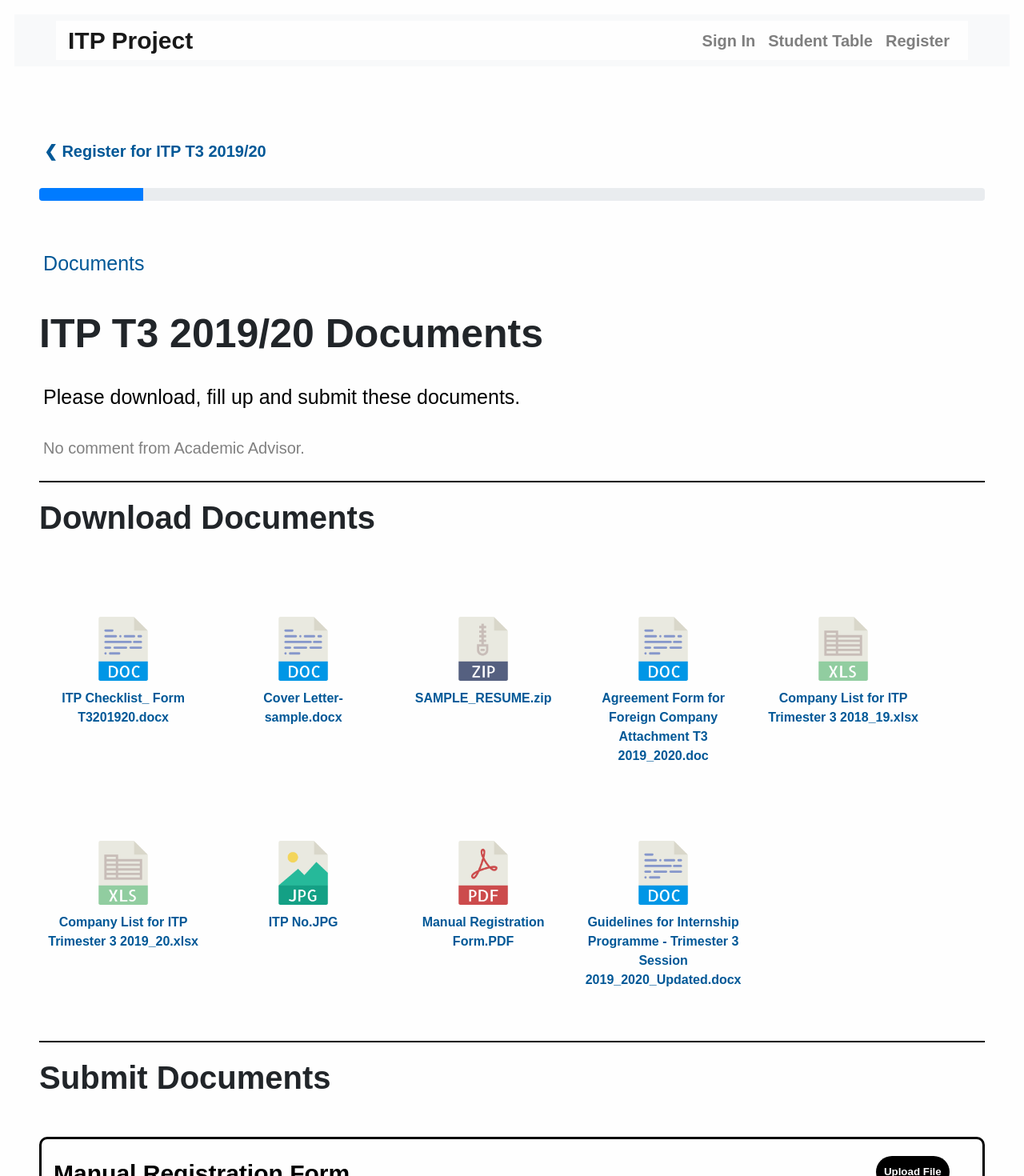
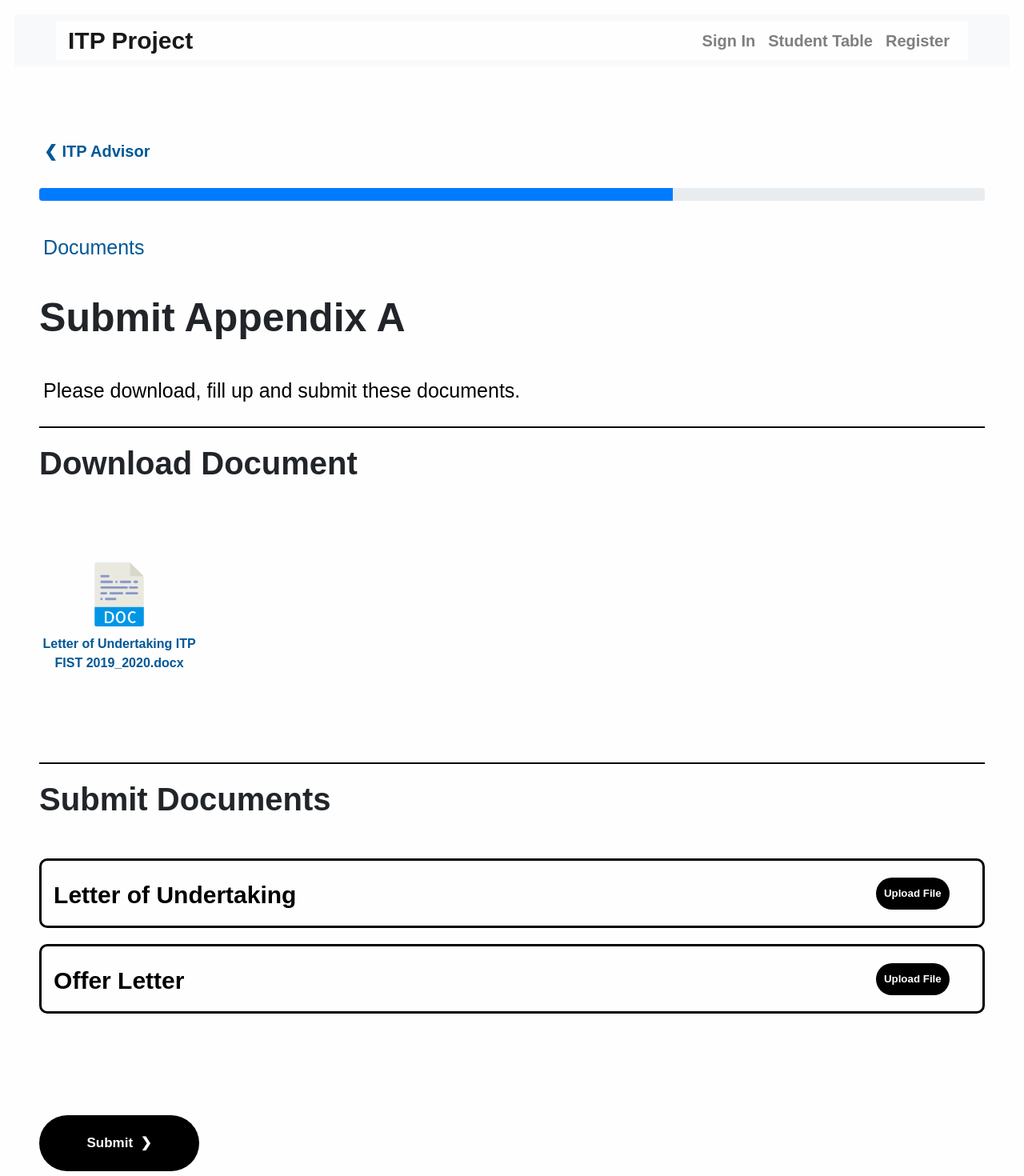
Before and after one commit to MikailBusst/itpproject, an Angular app in the folder angularcomponents/itpproject/: page / in a window 1280 px wide. Shown: the top 1470 px of the page at 80% size. Built offline with nearby package versions, Linux system fonts and the light colour scheme.

Commit message:
Added the submit_appendix_a component.

```diff
--- a/angularcomponents/itpproject/src/app/app.component.html
+++ b/angularcomponents/itpproject/src/app/app.component.html
@@ -1,6 +1,6 @@
 <html>
 
-<app-submit-documents></app-submit-documents>
+<app-submit-appendix-a></app-submit-appendix-a>
 
 <router-outlet></router-outlet>
 
--- a/angularcomponents/itpproject/src/app/app.module.ts
+++ b/angularcomponents/itpproject/src/app/app.module.ts
@@ -19,6 +19,7 @@ import { ResetPasswordComponent } from './reset-password/reset-password.componen
 import { ResubmitDocumentsComponent } from './resubmit-documents/resubmit-documents.component';
 import { SignupComponent } from './signup/signup.component';
 import { SubmitDocumentsComponent } from './submit-documents/submit-documents.component';
+import { SubmitAppendixAComponent } from './submit-appendix-a/submit-appendix-a.component';
 
 @NgModule({
   declarations: [
@@ -38,7 +39,8 @@ import { SubmitDocumentsComponent } from './submit-documents/submit-documents.co
     ResetPasswordComponent,
     ResubmitDocumentsComponent,
     SignupComponent,
-    SubmitDocumentsComponent
+    SubmitDocumentsComponent,
+    SubmitAppendixAComponent
   ],
   imports: [
     BrowserModule,
--- /dev/null
+++ b/angularcomponents/itpproject/src/app/submit-appendix-a/submit-appendix-a.component.css
@@ -0,0 +1,32 @@
+@import url("../../../node_modules/bootstrap/dist/css/bootstrap.min.css");
+@import url("../../styles.css");
+
+html, body {
+    overflow-x: hidden;
+}
+
+.error {
+    margin-top: 0px;
+    margin-bottom: 50px;
+}
+
+h1 {
+word-break: break-word;
+margin-bottom: 20px;
+}
+
+.progress {
+margin-bottom: 20px;
+}
+
+.progress-bar {
+width: 67%;
+}
+
+#proceed_section {
+margin-left: 0;
+}
+
+input[type=submit] {
+width: 200px;
+}
--- /dev/null
+++ b/angularcomponents/itpproject/src/app/submit-appendix-a/submit-appendix-a.component.html
@@ -0,0 +1,67 @@
+<body (window:resize)="onResize($event)">
+    <app-menu></app-menu>
+
+    <div class="main">
+        <div class="card" style="margin-bottom: 30px; border-bottom: none;" onclick="window.location.href = 'itp_advisor_assigned.html'">
+            <button class="back-button">&#x276E; ITP Advisor</button>
+        </div>
+        <div class="progress">
+          <div class="progress-bar" role="progressbar" aria-valuenow="70" aria-valuemin="0" aria-valuemax="100">
+            <span class="sr-only">67% Complete</span>
+          </div>
+        </div>
+
+        <div class="card" style="border-bottom: none;">
+            <p class="subheader">Documents</p>
+        </div>
+        <div class="title">
+            <h1>Submit Appendix A</h1>
+        </div>
+
+        <div class="card" style="border-bottom: 2px solid black; padding-bottom: 10px;">
+            <p class="subheader-bottom">Please download, fill up and submit these documents.</p>
+        </div>
+
+        <div class="title">
+            <h2>Download Document</h2>
+        </div>
+
+        <section class="download_section_special">
+            <a href="Documents/Letter of Undertaking ITP FIST 2019_2020.docx" download>
+                <div class="dc document_card">
+                    <img src="../../assets/document_icons_png/doc.png">
+                    <div class="ct">
+                        <p>Letter of Undertaking ITP FIST 2019_2020.docx</p>
+                    </div>
+                </div>
+            </a>
+        </section>
+
+        <div class="card"></div>
+        <div class="title">
+            <h2>Submit Documents</h2>
+        </div>
+        <form name="submit_documents" onsubmit="check_files()">
+            <div class="upload_card">
+                <p>Letter of Undertaking</p>
+                <input type="file" ontouchstart="" id="undertaking" name="undertaking" class="file_submission" onchange="display_undertaking()">
+                    <p id="undertaking_file_name"></p>
+            </div>
+
+            <div class="upload_card">
+                <p>Offer Letter</p>
+                <input type="file" ontouchstart="" name="offer_letter" id="offer_letter" onchange="display_offer_letter()" class="file_submission">
+                    <p id="offer_letter_file_name"></p>
+            </div>
+
+        <div class="card" style="border-bottom: none;">
+            <div class="error"><p id="master_error"></p></div>
+            <div class="proceed_section" id="proceed_section">
+                <input type="submit" ontouchstart="" value="Submit  &#x276F;">
+            </div>
+        </div>
+    </form>
+    <p id="width"></p>
+    <p style="text-align: center; font-size: 10px; margin-top: 50px;">Icons made by <a href="https://www.flaticon.com/authors/smashicons" title="Smashicons">Smashicons</a> from <a href="https://www.flaticon.com/" title="Flaticon">www.flaticon.com</a></p>
+</div>
+</body>
--- /dev/null
+++ b/angularcomponents/itpproject/src/app/submit-appendix-a/submit-appendix-a.component.ts
@@ -0,0 +1,108 @@
+import { Component, OnInit } from '@angular/core';
+
+@Component({
+  selector: 'app-submit-appendix-a',
+  templateUrl: './submit-appendix-a.component.html',
+  styleUrls: ['./submit-appendix-a.component.css']
+})
+export class SubmitAppendixAComponent implements OnInit {
+
+  constructor() { }
+
+  ngOnInit(): void {
+    var width = window.innerWidth;
+
+    //document.getElementById("width").innerHTML = width;
+
+    if(width < 1800){
+        $("section").removeClass("download_section_special");
+        $("section").addClass("download_section");
+    }
+
+    if(width < 940){
+           $("input[type=file]").removeClass("file_submission");
+           $("input[type=file]").addClass("file_submission_mobile");
+       }
+
+    if(width < 420){
+        $("section").removeClass("download_section");
+        $("section").addClass("download_section_mobile");
+
+        $(".dc").removeClass("document_card");
+        $(".dc").addClass("document_card_mobile");
+
+        $(".ct").addClass("document_card_mobile_text");
+    }
+
+    if(width < 410){
+        $("#proceed_section").removeClass("proceed_section");
+        $("#proceed_section").addClass("proceed_section_mobile");
+    }
+  }
+
+  onResize(event) {
+    this.check_resize()
+  }
+
+  check_resize(): void {
+    var width = window.innerWidth;
+
+    //document.getElementById("width").innerHTML = width;
+
+    if(width < 1800){
+        $("section").removeClass("download_section_special");
+        $("section").addClass("download_section");
+    }
+    else{
+        $("section").removeClass("download_section");
+        $("section").addClass("download_section_special");
+    }
+
+    if(width < 940){
+        $("input[type=file]").removeClass("file_submission");
+        $("input[type=file]").addClass("file_submission_mobile");
+    }
+    else{
+        $("input[type=file]").removeClass("file_submission_mobile");
+        $("input[type=file]").addClass("file_submission");
+    }
+
+    if(width < 464){
+        $("#submit").removeClass("submit");
+        $("#submit").addClass("submit_mobile");
+    }
+    else{
+        $("#submit").removeClass("submit_mobile");
+        $("#submit").addClass("submit");
+    }
+
+    if(width < 420){
+        $("section").removeClass("download_section");
+        $("section").addClass("download_section_mobile_special");
+
+        $(".dc").removeClass("document_card");
+        $(".dc").addClass("document_card_mobile");
+
+        $(".ct").addClass("document_card_mobile_text");
+    }
+    else{
+        $("section").removeClass("download_section_mobile_special");
+        $("section").addClass("download_section");
+
+        $(".dc").removeClass("document_card_mobile");
+        $(".dc").addClass("document_card");
+
+        $(".ct").removeClass("document_card_mobile_text");
+    }
+
+    if(width < 410){
+          $("#proceed_section").removeClass("proceed_section");
+          $("#proceed_section").addClass("proceed_section_mobile");
+    }
+      else{
+          $("#proceed_section").removeClass("proceed_section_mobile");
+          $("#proceed_section").addClass("proceed_section");
+      }
+}
+
+}
```
Also changed, not shown: 1 other file (tests, documents, lock files or other folders).
